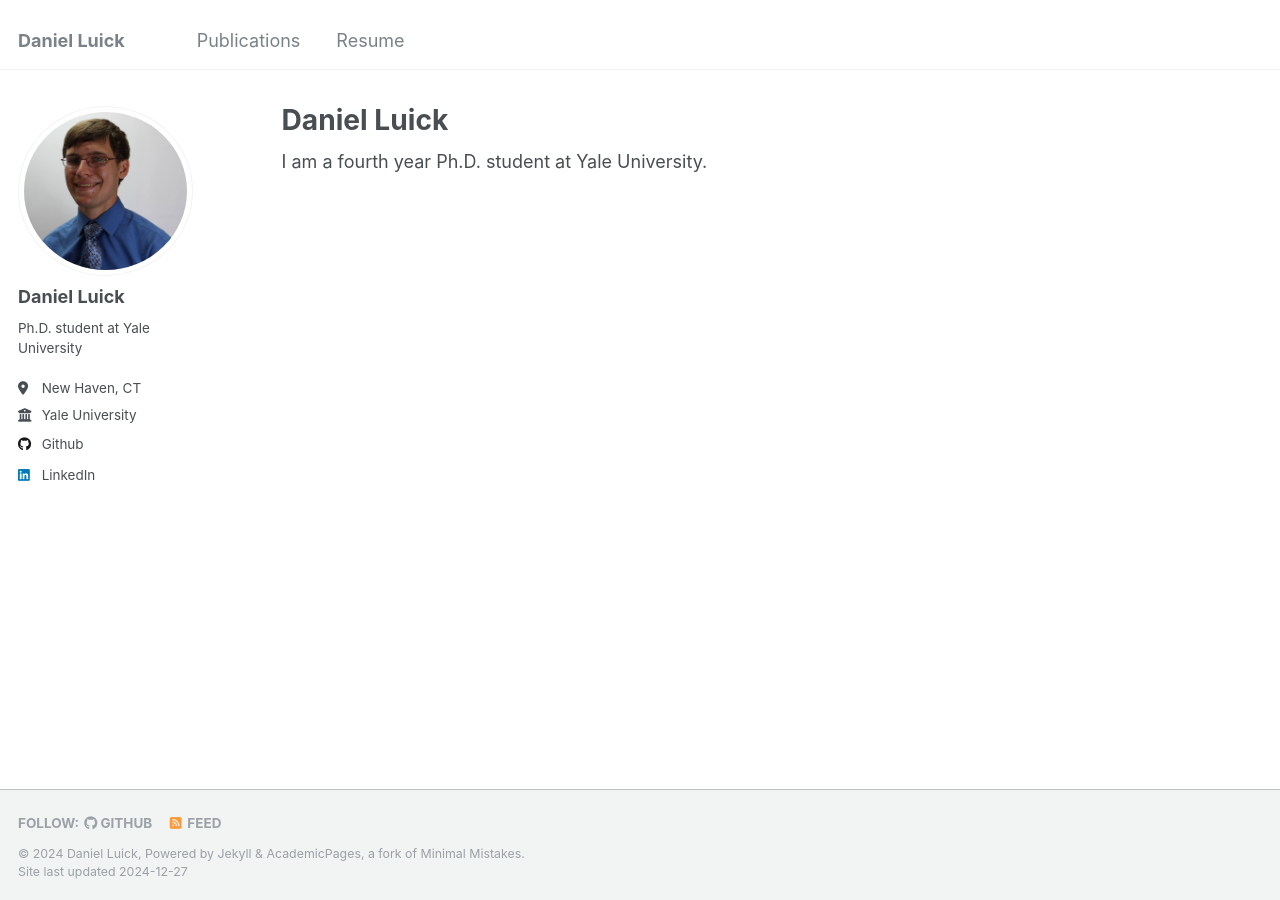
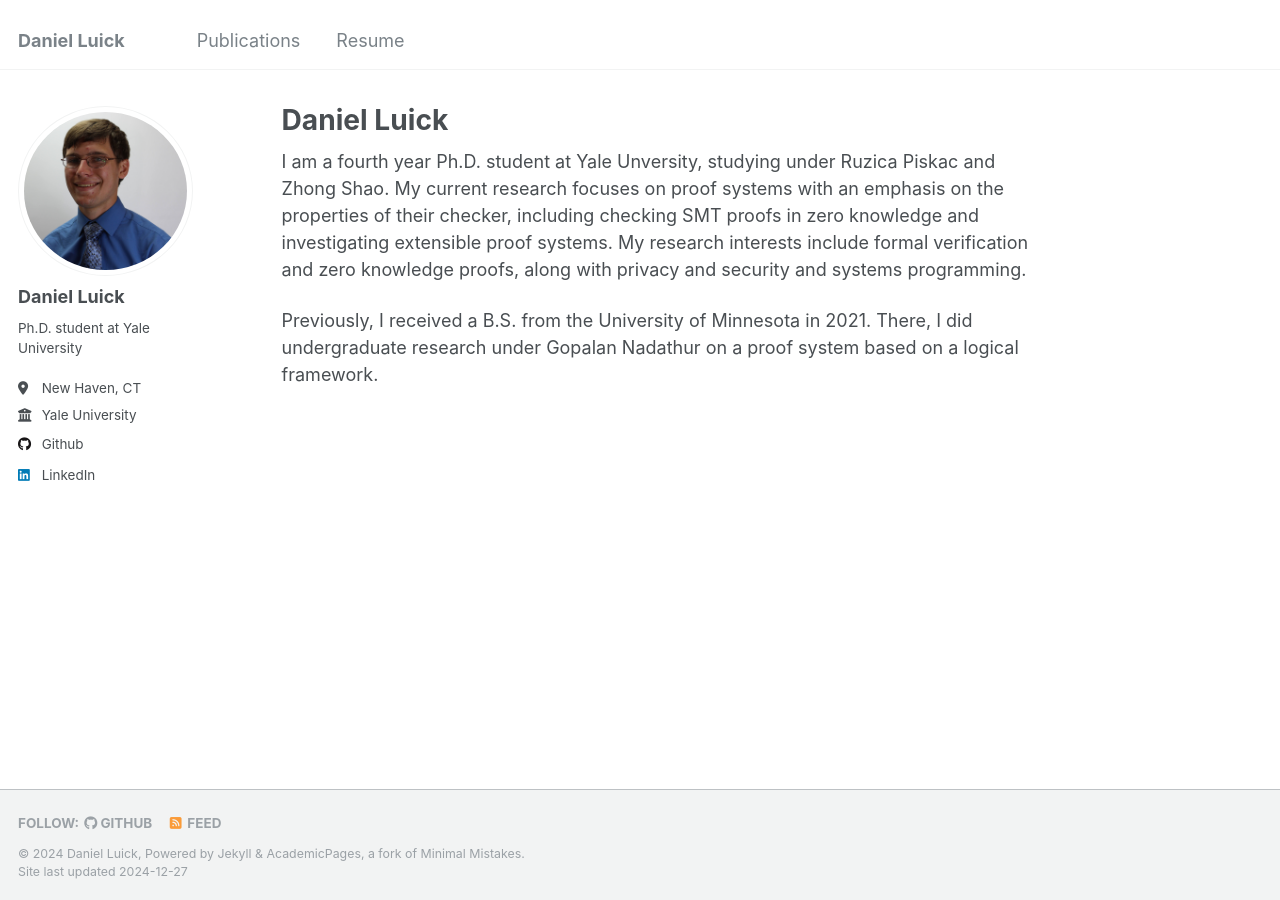
Before and after one commit to dbldb/dbldb.github.io, a Jekyll site: the page built from _pages/about.md, in a window 1280 px wide. Built offline with Jekyll 4.4.1, drawn with Linux system fonts in a browser that asks for light colours.

Commit message:
Add basic introduction.

```diff
--- a/_pages/about.md
+++ b/_pages/about.md
@@ -7,4 +7,6 @@ redirect_from:
   - /about.html
 ---
 
-I am a fourth year Ph.D. student at Yale University.
+I am a fourth year Ph.D. student at Yale Unversity, studying under Ruzica Piskac and Zhong Shao. My current research focuses on proof systems with an emphasis on the properties of their checker, including checking SMT proofs in zero knowledge and investigating extensible proof systems. My research interests include formal verification and zero knowledge proofs, along with privacy and security and systems programming.
+
+Previously, I received a B.S. from the University of Minnesota in 2021. There, I did undergraduate research under Gopalan Nadathur on a proof system based on a logical framework.
```
